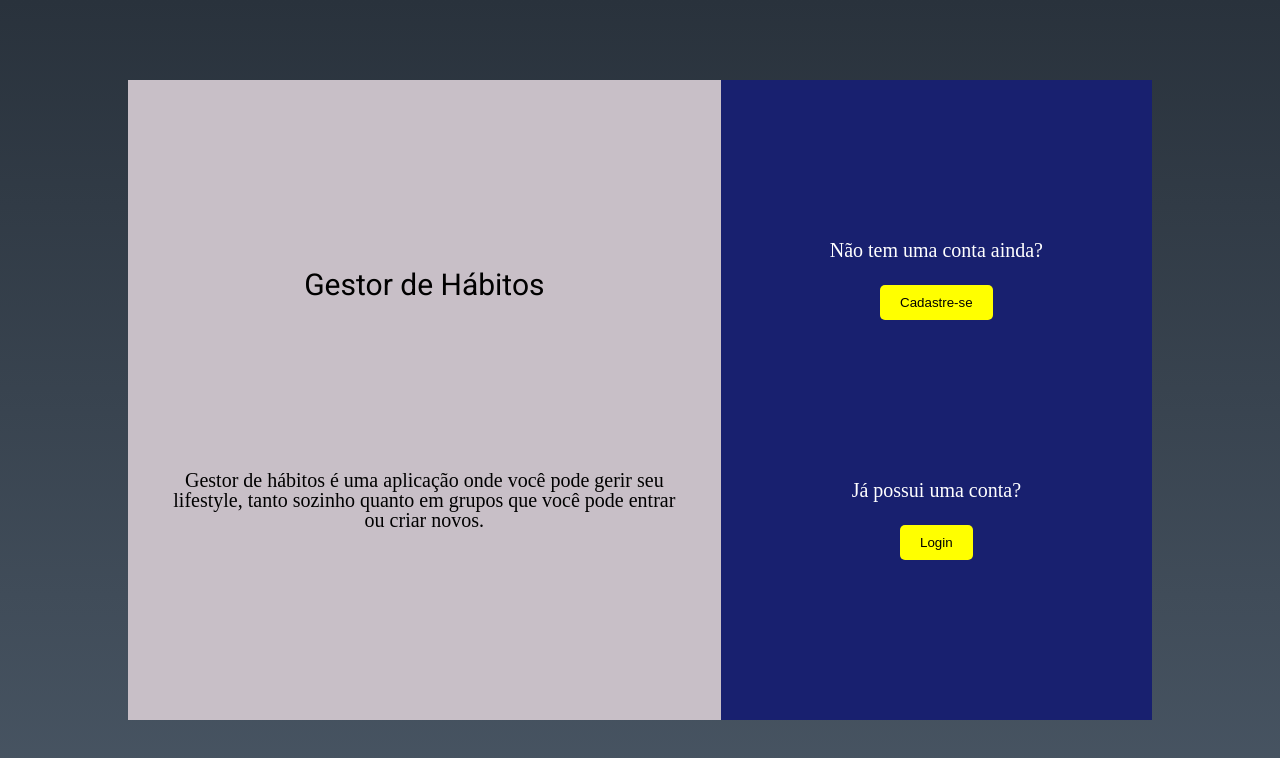
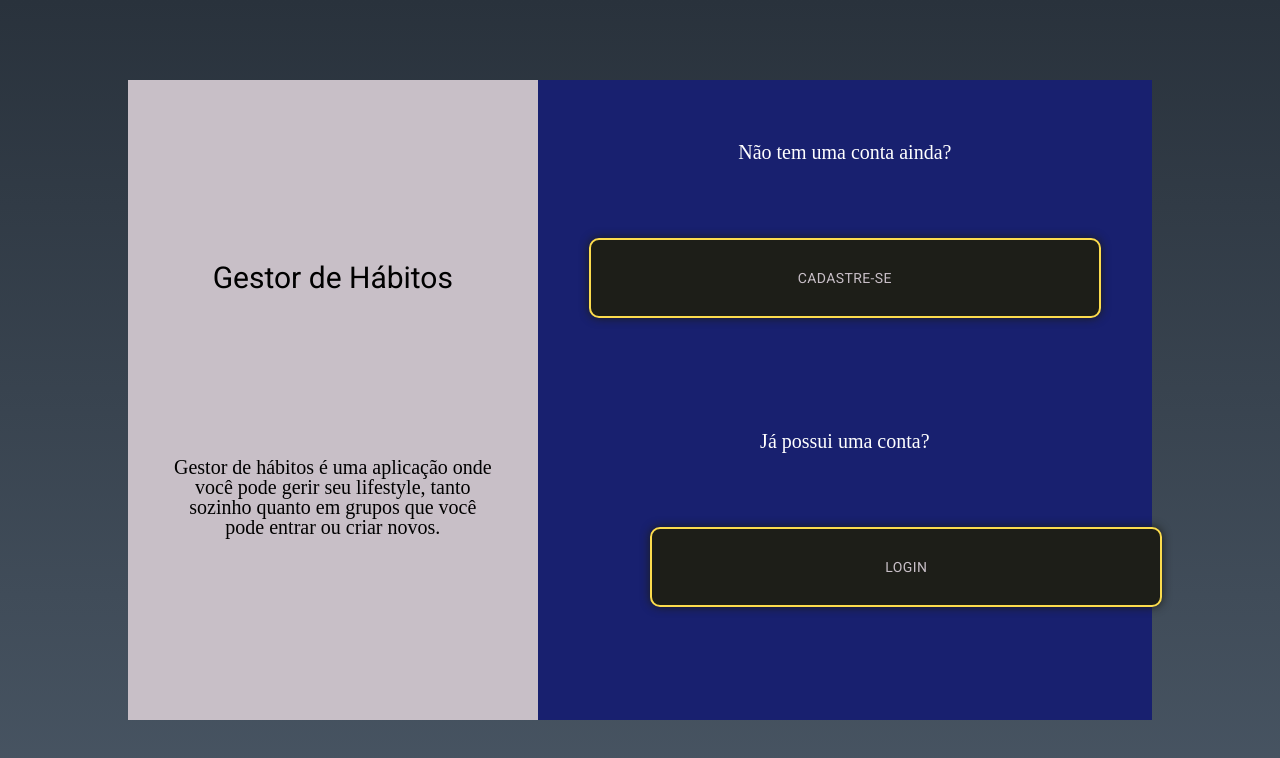
Before and after one commit to AdryellCabral/Habiking, a React (Create React App) app: page / in a window 1280 px wide. Shown: the top 758 px of the page. Built offline with nearby package versions, Linux system fonts and the light colour scheme; no server answers.

Commit message:
styles/ insert buttonComp in home, register and login pages

```diff
--- a/src/pages/Home/index.jsx
+++ b/src/pages/Home/index.jsx
@@ -4,6 +4,8 @@ import {
   DivDescription,
   DivBackground,
 } from "./styles";
+import ButtonComp from "../../components/ButtonComp";
+
 import { Link } from "react-router-dom";
 
 const HomePage = () => (
@@ -19,12 +21,12 @@ const HomePage = () => (
       <DivButtons>
         <Link to="/register">
           <p>Não tem uma conta ainda?</p>
-          <button>Cadastre-se</button>
+          <ButtonComp>Cadastre-se</ButtonComp>
         </Link>
         <div>
           <p>Já possui uma conta?</p>
           <Link to="/login">
-            <button>Login</button>
+            <ButtonComp>Login</ButtonComp>
           </Link>
         </div>
       </DivButtons>
--- a/src/pages/Login/index.jsx
+++ b/src/pages/Login/index.jsx
@@ -1,5 +1,6 @@
 import { DivContainerLarge } from "./styles";
 import { Link, useHistory } from "react-router-dom";
+import ButtonComp from "../../components/ButtonComp";
 
 import * as yup from "yup";
 import { useForm } from "react-hook-form";
@@ -60,7 +61,7 @@ const LoginPage = () => {
           />
           <span>{errors.password?.message}</span>
 
-          <button type="submit">Login</button>
+          <ButtonComp type="submit">Login</ButtonComp>
         </form>
         <p>
           Não possui uma conta? <Link to="/register">cadastre-se</Link>
--- a/src/pages/Register/index.jsx
+++ b/src/pages/Register/index.jsx
@@ -1,5 +1,6 @@
 import { DivContainerLarge } from "./styles";
 import { Link, useHistory } from "react-router-dom";
+import ButtonComp from "../../components/ButtonComp";
 
 import * as yup from "yup";
 import { useForm } from "react-hook-form";
@@ -66,7 +67,7 @@ const RegisterPage = () => {
             {...register("passwordConfirm")}
           />
           <span>{errors.passwordConfirm?.message}</span>
-          <button type="submit">Cadastrar</button>
+          <ButtonComp type="submit">Cadastrar</ButtonComp>
         </form>
         <p>
           Já possui uma conta? Faça <Link to="/login">login</Link>
```
